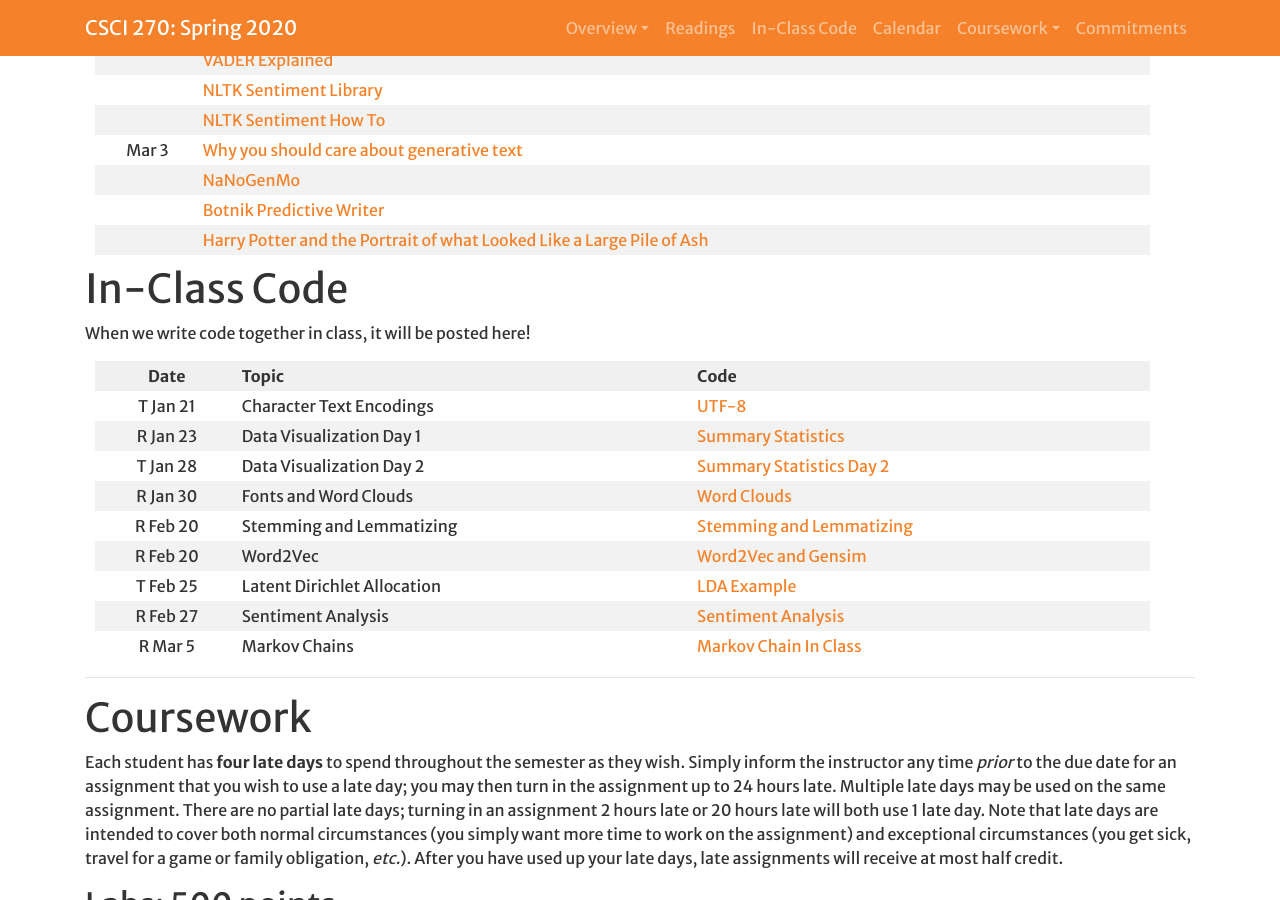
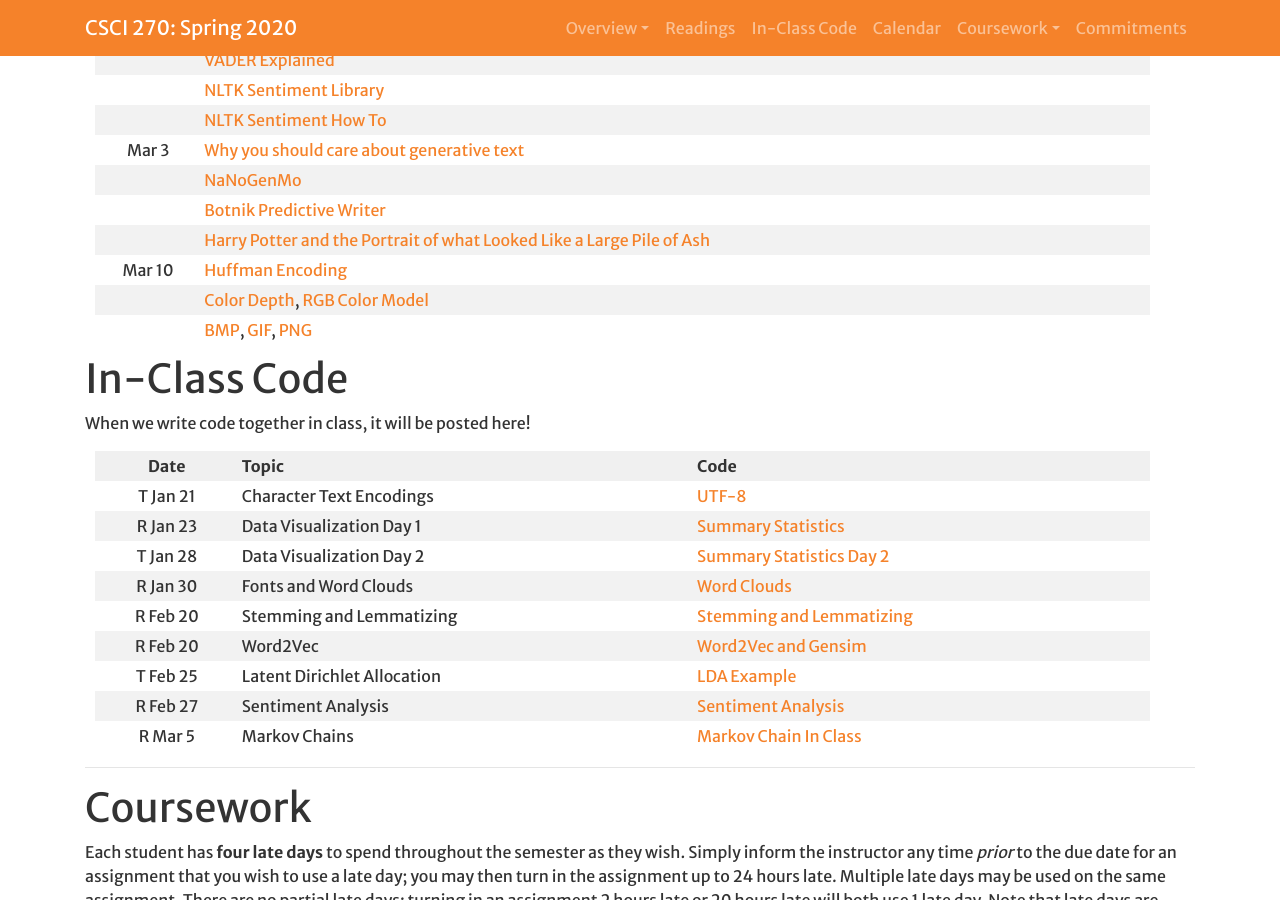
Before and after one commit to Hendrix-CS/csci270, a Jekyll site: the page built from index.md, in a window 1280 px wide and 900 px high, scrolled down 2446 px. Built offline with Jekyll 4.4.1, drawn with Linux system fonts in a browser that asks for light colours; a script that is not in the unit is left out; our own code applies the rules of GitHub Pages for plain Markdown files.

Commit message:
References for Image Formats

```diff
--- a/index.md
+++ b/index.md
@@ -80,6 +80,9 @@ prepared. As readings are assigned, they will be posted here.
 | | [NaNoGenMo](https://nanogenmo.github.io/) |
 | | [Botnik Predictive Writer](https://botnik.org/apps/writer/?source=589b43f09f1100d6a871cb9c3dda71a6) |
 | | [Harry Potter and the Portrait of what Looked Like a Large Pile of Ash](https://botnik.org/harry-potter-chapter/) |
+| Mar 10 | [Huffman Encoding](https://en.wikipedia.org/wiki/Huffman_coding) |
+| | [Color Depth](https://en.wikipedia.org/wiki/Color_depth), [RGB Color Model](https://en.wikipedia.org/wiki/RGB_color_model) |
+| | [BMP](https://en.wikipedia.org/wiki/BMP_file_format), [GIF](https://en.wikipedia.org/wiki/BMP_file_format), [PNG](https://en.wikipedia.org/wiki/Portable_Network_Graphics) |
 
 # <a name="inclasscode">In-Class Code</a>
 
```
